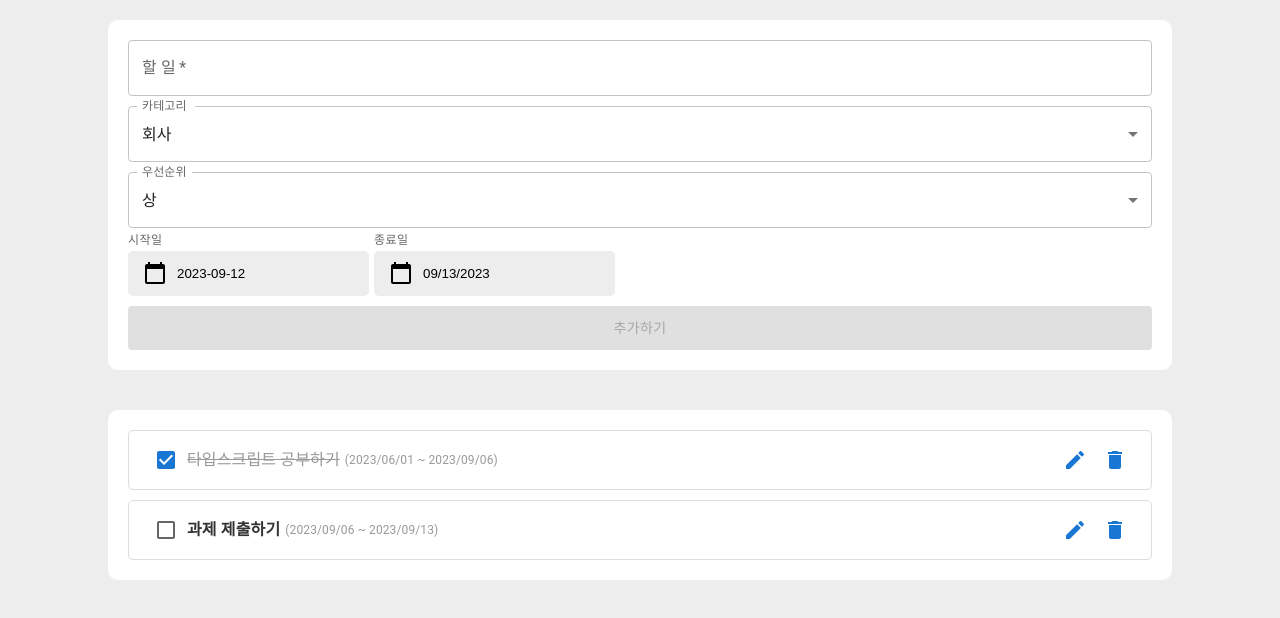
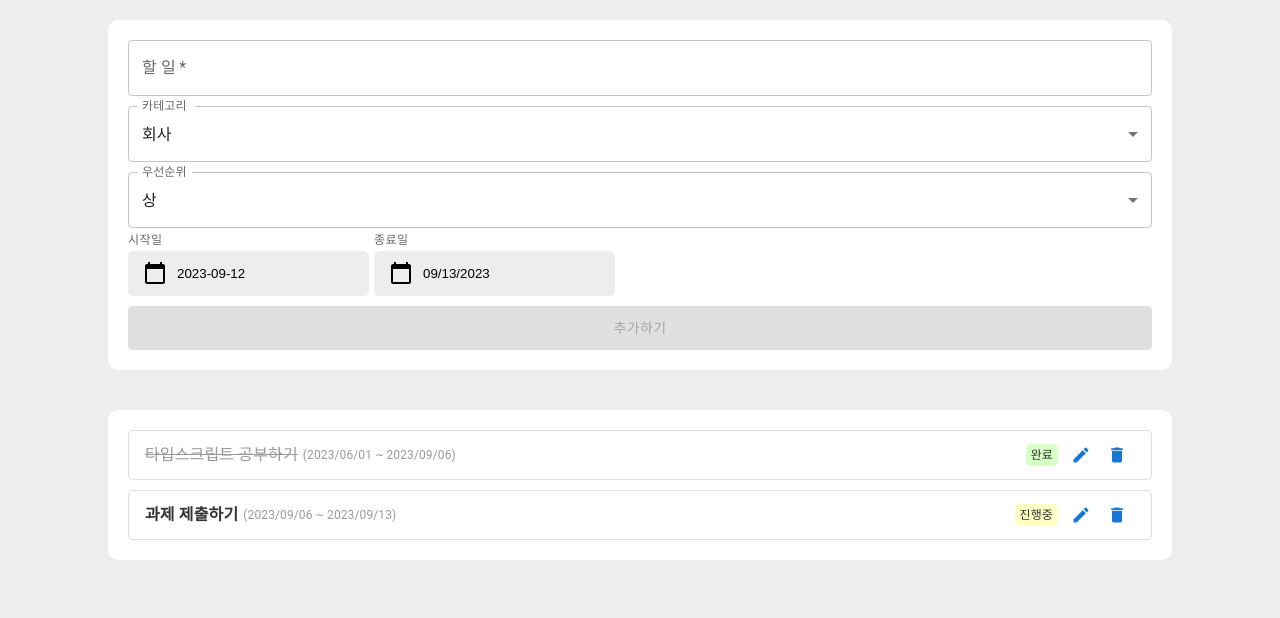
Before and after one commit to ilacilac/kstd-todo, a Next.js app: page / in a window 1280 px wide. Shown: the top 618 px of the page. Built offline with nearby package versions, Linux system fonts and the light colour scheme.

Commit message:
Fix: status data

```diff
--- a/components/Todo/FetchTodoForm.tsx
+++ b/components/Todo/FetchTodoForm.tsx
@@ -26,7 +26,7 @@ import dayjs from "dayjs";
 import DatePicker from "react-datepicker";
 import { createTodoToServer, updateTodosToServer } from "service/todos";
 import { v4 as uuidv4 } from "uuid";
-import { Todo } from "../../types/todo";
+import { Status, Todo } from "../../types/todo";
 import { parseISO, format } from "date-fns";
 
 type TodoFormProps = {
@@ -47,7 +47,7 @@ const FetchTodoForm: React.FC<TodoFormProps> = ({
   const [startDate, setStartDate] = useState(new Date(todo.startDate));
   const [endDate, setEndDate] = useState(new Date(todo.endDate));
   const [priority, setPriority] = useState(todo.priority);
-  const [isDone, setIsDone] = useState(todo.isDone);
+  const [status, setStatus] = useState(todo.status);
   useEffect(() => {
     console.log(startDate, endDate);
     console.log(new Date(startDate), endDate);
@@ -66,7 +66,7 @@ const FetchTodoForm: React.FC<TodoFormProps> = ({
             startDate,
             endDate,
             priority,
-            isDone,
+            status,
           }
         : _todo
     );
@@ -124,12 +124,21 @@ const FetchTodoForm: React.FC<TodoFormProps> = ({
           alignItems: "center",
         }}
       >
-        <Typography>완료여부</Typography>
-        <Checkbox
-          aria-label="완료"
-          checked={isDone}
-          onChange={(e) => setIsDone(e.target.checked)}
-        />
+        <FormControl fullWidth sx={{ marginTop: "10px" }}>
+          <InputLabel id="status-label">현재상태</InputLabel>
+
+          <Select
+            labelId="status"
+            id="status"
+            value={status}
+            label="현재상태"
+            onChange={(e) => setStatus(e.target.value as Status)}
+          >
+            <MenuItem value={"대기중"}>대기중</MenuItem>
+            <MenuItem value={"진행중"}>진행중</MenuItem>
+            <MenuItem value={"완료"}>완료</MenuItem>
+          </Select>
+        </FormControl>
       </Box>
 
       <DateWrapStyled>
--- a/components/Todo/TodoForm.tsx
+++ b/components/Todo/TodoForm.tsx
@@ -20,7 +20,7 @@ import Select, { SelectChangeEvent } from "@mui/material/Select";
 
 import { createTodoToServer } from "service/todos";
 import { v4 as uuidv4 } from "uuid";
-import { Todo } from "../../types/todo";
+import { Status, Todo } from "../../types/todo";
 
 import dayjs from "dayjs";
 import DatePicker from "react-datepicker";
@@ -38,7 +38,7 @@ const TodoForm: React.FC<TodoFormProps> = ({ todos, setTodosArray }) => {
   const [startDate, setStartDate] = useState(today);
   const [endDate, setEndDate] = useState(tomorrow);
   const [priority, setPriority] = useState("상");
-  const [isDone, setIsDone] = useState(false);
+  const [status, setStatus] = useState<Status>("대기중");
 
   const handleClick = async (e: React.MouseEvent) => {
     e.preventDefault();
@@ -50,17 +50,17 @@ const TodoForm: React.FC<TodoFormProps> = ({ todos, setTodosArray }) => {
       startDate,
       endDate,
       priority,
-      isDone,
+      status,
     };
 
     if (!task) {
       alert("할 일을 모두 입력해주세요.");
       return false;
     }
-    await createTodoToServer(newTodo).then(() => {
-      setTodosArray([...todos, newTodo]);
-      setTask("");
-    });
+    await createTodoToServer(newTodo);
+
+    setTodosArray([...todos, newTodo]);
+    setTask("");
   };
 
   useEffect(() => {
--- a/components/Todo/TodoListItem.tsx
+++ b/components/Todo/TodoListItem.tsx
@@ -44,13 +44,13 @@ const TodoListItem: React.FC<TodoListItemProps> = ({
     handleOpen();
   };
 
-  const handleCheckbox = async (id: string) => {
-    const newTodos = todos.map((_todo) =>
-      _todo.id === id ? { ..._todo, isDone: !_todo.isDone } : _todo
-    );
-    setTodosArray(newTodos);
-    updateTodosToServer(newTodos);
-  };
+  // const handleStatus = async (id: string) => {
+  //   const newTodos = todos.map((_todo) =>
+  //     _todo.id === id ? { ..._todo, status: !_todo.status } : _todo
+  //   );
+  //   setTodosArray(newTodos);
+  //   updateTodosToServer(newTodos);
+  // };
   return (
     <>
       <Draggable draggableId={todo.id} index={index}>
@@ -63,14 +63,14 @@ const TodoListItem: React.FC<TodoListItemProps> = ({
             <Box
               sx={{ display: "flex", alignItems: "center", maxWidth: "90%" }}
             >
-              <Checkbox
-                aria-label={todo.isDone ? "완료" : "미완료"}
-                checked={todo.isDone}
+              {/* <Checkbox
+                aria-label={todo.status ? "완료" : "미완료"}
+                checked={todo.status}
                 onChange={() => handleCheckbox(todo.id)}
-              />
+              /> */}
               <Typography
                 sx={
-                  todo.isDone
+                  todo.status === "완료"
                     ? {
                         textDecoration: "line-through",
                         color: "#999",
@@ -94,22 +94,35 @@ const TodoListItem: React.FC<TodoListItemProps> = ({
                 {dayjs(todo.endDate).format("YYYY/MM/DD")})
               </Typography>
             </Box>
-            <Box>
+            <EditBox>
+              <StatusBox
+                sx={
+                  todo.status === "대기중"
+                    ? { background: "#ffc6c6" }
+                    : todo.status === "진행중"
+                    ? { background: "#ffffc6" }
+                    : todo.status === "완료"
+                    ? { background: "#d8ffc6" }
+                    : {}
+                }
+              >
+                <StatusText>{todo.status}</StatusText>
+              </StatusBox>
               <Button
                 sx={buttonCommonStyle}
                 onClick={() => onClick()}
                 title="수정하기 모달창이 열립니다."
               >
-                <EditIcon />
+                <EditIcon fontSize="small" />
               </Button>
               <Button
                 sx={buttonCommonStyle}
                 onClick={() => deleteTodo(todo.id)}
                 title="삭제하기"
               >
-                <DeleteIcon />
+                <DeleteIcon fontSize="small" />
               </Button>
-            </Box>
+            </EditBox>
           </ListItemStyle>
         )}
       </Draggable>
@@ -128,6 +141,20 @@ const TodoListItem: React.FC<TodoListItemProps> = ({
   );
 };
 
+const StatusBox = styled(Box)`
+  align-items: center;
+  color: #333;
+  padding: 2px 5px;
+  margin-right: 5px;
+  border-radius: 5px;
+`;
+const EditBox = styled(Box)`
+  display: flex;
+  align-items: center;
+`;
+const StatusText = styled(Typography)`
+  font-size: 12px;
+`;
 const ListItemStyle = styled(ListItem)`
   display: flex;
   justify-content: space-between;
--- a/data/todos.json
+++ b/data/todos.json
@@ -6,7 +6,7 @@
     "startDate": "2023-06-01T06:30:34.000Z",
     "endDate": "2023-09-06T06:30:34.000Z",
     "priority": "상",
-    "isDone": true
+    "status": "완료"
   },
   {
     "id": "61c3e77b-d721-44e0-bbe5-930e3c9aa14d",
@@ -15,6 +15,6 @@
     "startDate": "2023-09-06T14:02:12.000Z",
     "endDate": "2023-09-13T14:02:12.000Z",
     "priority": "상",
-    "isDone": false
+    "status": "진행중"
   }
 ]
--- a/types/todo.d.ts
+++ b/types/todo.d.ts
@@ -1,3 +1,4 @@
+export type Status = "대기중" | "진행중" | "완료";
 export type Todo = {
   id: string;
   category: string;
@@ -5,5 +6,5 @@ export type Todo = {
   startDate: Date;
   endDate: Date;
   priority: string;
-  isDone: boolean;
+  status: Status;
 };
```
Also changed, not shown: config/config.ts (added, +9 -0 lines).
